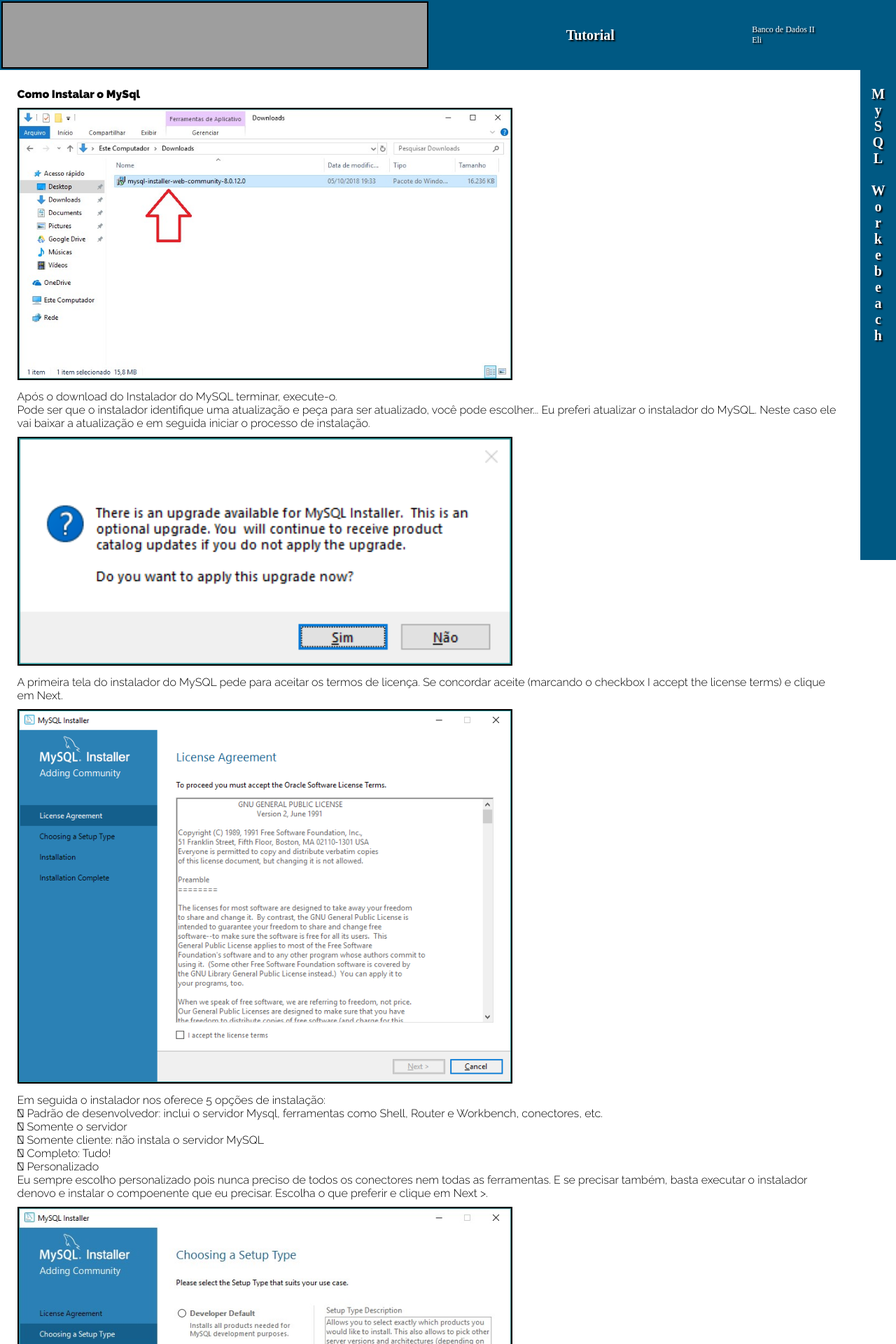
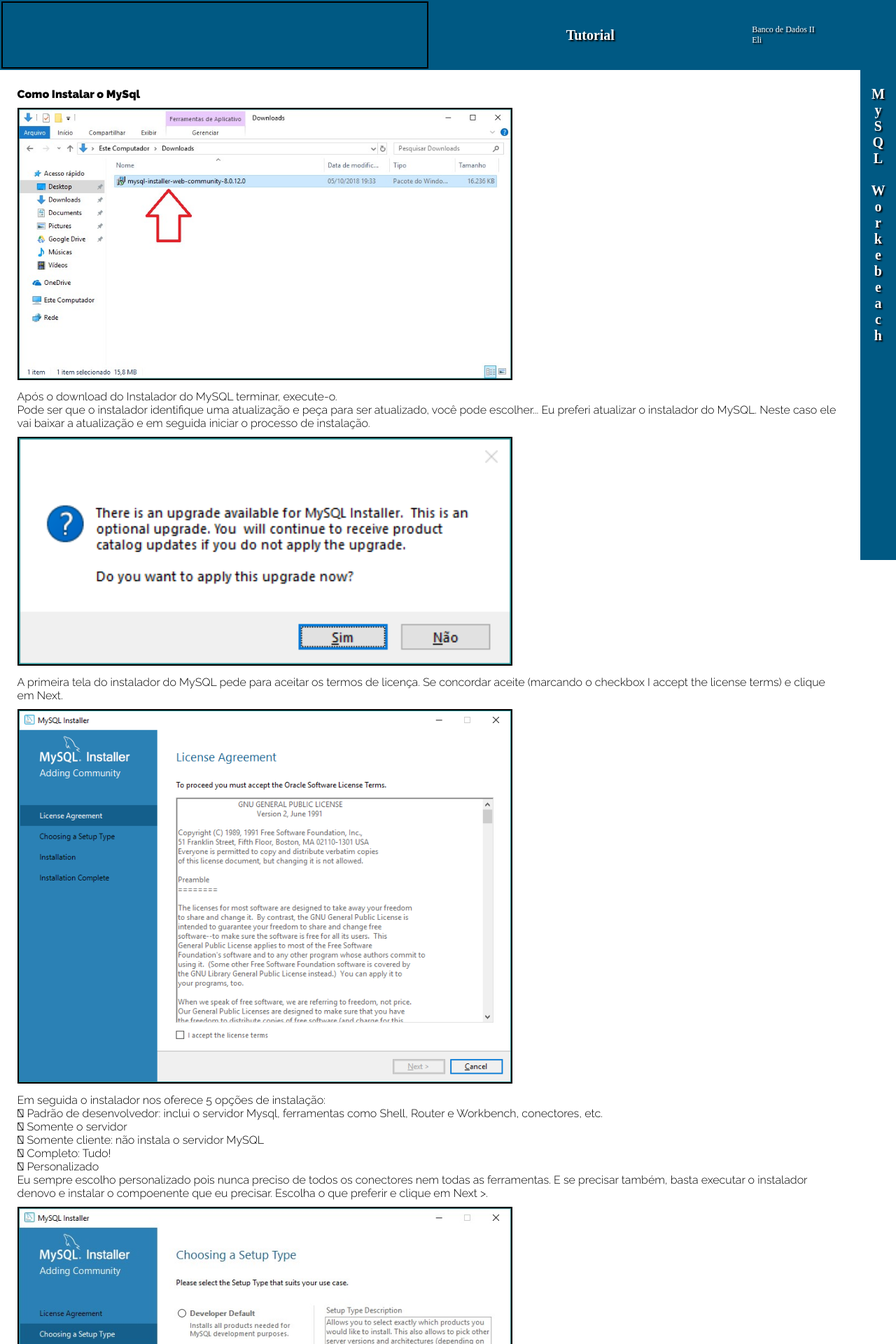
Before and after one commit to guisaar/TuturialOpal, a PHP site: page / in a window 1280 px wide. Shown: the top 1920 px of the page at 70% size. Run offline with PHP 8.4, Linux system fonts and the light colour scheme; some libraries are stand-ins or nearby versions; grey boxes are pictures that could not be loaded.

Commit message:
Update Main.css

```diff
--- a/Scripts/Main.css
+++ b/Scripts/Main.css
@@ -14,7 +14,7 @@
 --linhaazul: rgb(35,63,126);
 
 --tamanhoheader:100px;
---tamanhosite:auto;
+--tamanhosite:800px;
 --tamanholadin:100%;
 
 --larguraite:96%;
@@ -83,10 +83,17 @@ color:var(--Titulo);
 
 }
 #table #etec{
-background-image: url("Imagens\BannerTutorial.png");
+
 border: 2px solid var(--border);
-width:40%
+width:40%;
+height:96px;
 
+}
+#etec img {
+
+
+width:100%;
+height:100%;
 }
 #body2{
 width:var(--widthbody2);
```
